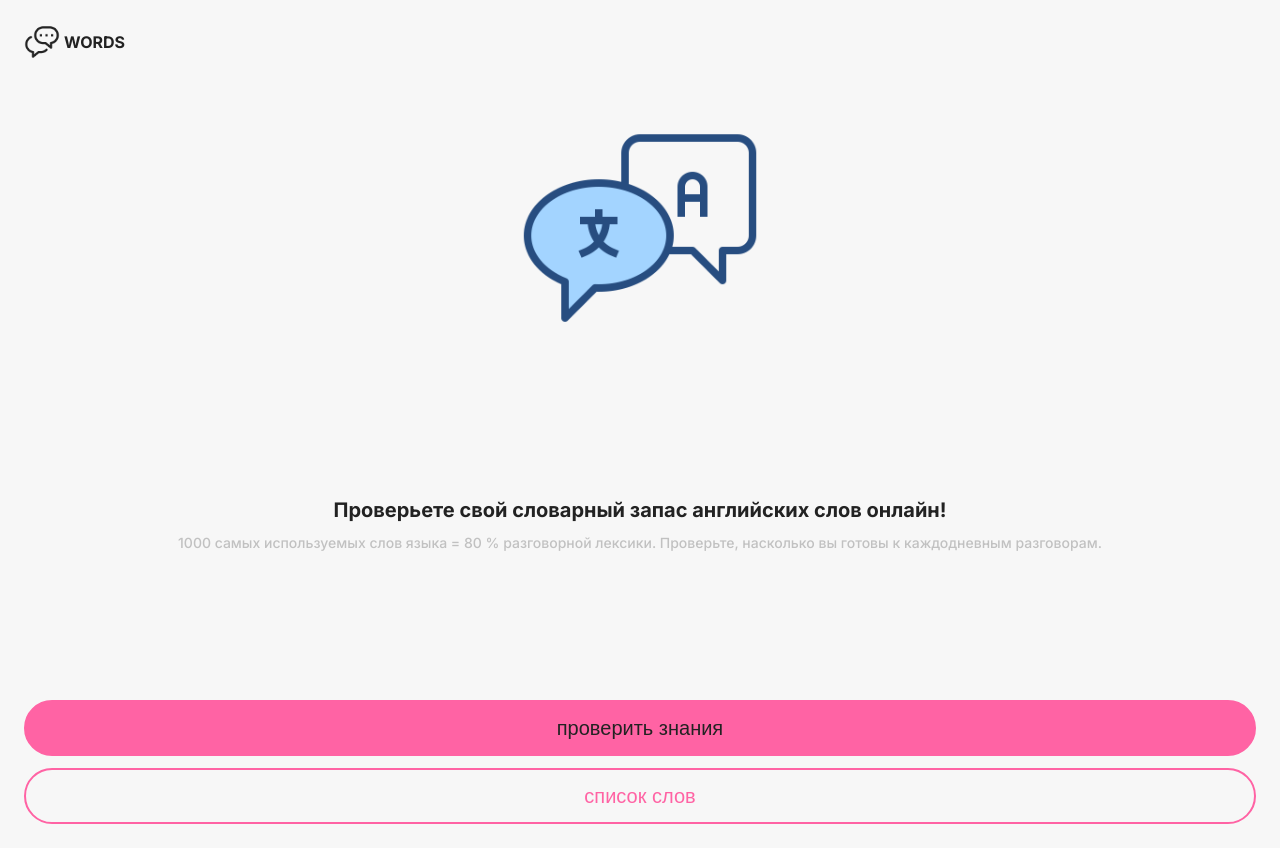
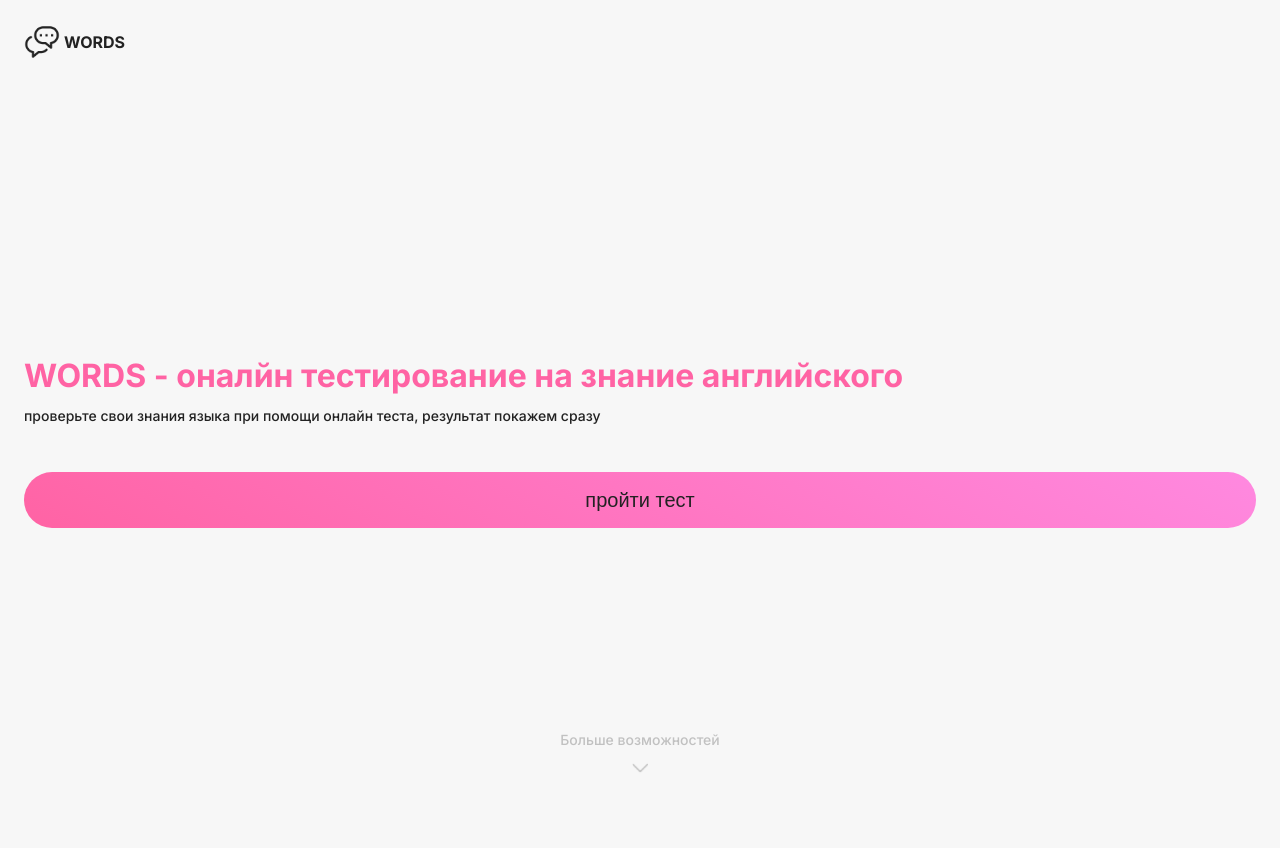
Before and after one commit to lletov/words, a React (Create React App) app: page /#/ in a window 1280 px wide. After the commit the page ends 800 px from the top, so only its background shows below. Built offline with nearby package versions, Linux system fonts and the light colour scheme.

Commit message:
feat: banner base style added

```diff
--- /dev/null
+++ b/src/components/Banner.jsx
@@ -0,0 +1,19 @@
+import React from 'react'
+import { Link } from 'react-router-dom'
+import arrow from './../assets/arrow-right.svg'
+
+export const Banner = () => {
+  return (
+    <div className='banner'>
+        <div className='group'>
+            <h4>WORDS - оналйн тестирование на знание английского</h4>
+            <p>проверьте свои знания языка при помощи онлайн теста, результат покажем сразу</p>
+        </div>
+        <Link to='/tests'><button className="btn-m accent">пройти тест</button></Link>
+        <div className='banner-more-btn'>
+            <p>Больше возможностей</p>
+            <img src={arrow}/>
+        </div>
+    </div>
+  )
+}
--- a/src/components/MainPage.jsx
+++ b/src/components/MainPage.jsx
@@ -1,11 +1,13 @@
 import React from 'react'
 import { Link } from 'react-router-dom';
 import banner from './../assets/banner.png'
+import { Banner } from './Banner';
 
 export const MainPage = () => {
   return (
     <div className='content'>
-      <div className="banner">
+      <Banner/>
+      {/* <div className="banner">
         <img src={banner}/>
         <div className="group">
           <h5>Проверьете свой словарный запас английских слов онлайн!</h5>
@@ -15,7 +17,7 @@ export const MainPage = () => {
           <Link to='/tests'><button className="btn-m accent">проверить знания</button></Link>
           <Link to='/wordslist'><button className="btn-m">список слов</button></Link>
         </div>
-      </div>
+      </div> */}
     </div>
   )
 }
--- a/src/components/NotFound.jsx
+++ b/src/components/NotFound.jsx
@@ -1,12 +1,12 @@
 import React from 'react'
 import satellite from './../assets/satellite.png'
-import cat from './../assets/cat.png'
+import notfound from './../assets/notfound.png'
 import { Link } from 'react-router-dom'
 
 export const NotFound = () => {
   return (
     <div className='not-found'>
-      <img src={cat}></img>
+      <img src={notfound}></img>
       <h3>Ой!</h3>
       <p>Похоже, такой страницы не существует или возникла ошибка</p>
       <Link to='/'><button className='btn-s'>на главную страницу</button></Link>
--- a/src/index.css
+++ b/src/index.css
@@ -3,6 +3,7 @@
 :root {
   --accent-color: #FF63A4;
   --accent-hover: #334CDB;
+  --accent-grad: #FF89E0;
   --light-color: #f7f7f7;
   --black: #222;
   --white: #fff;
@@ -80,17 +81,65 @@ h5 {
 }
 
 .banner{
+  /* position: relative; */
   display: flex;
   flex-direction: column;
-  /* gap: 24px; */
-  align-items: center;
-  text-align: center;
-  justify-content: space-between;
-  height: calc(100svh - 84px);
+  justify-content: center;
+  gap: 48px;
+  height: calc(100svh - 84px - 48px);
 }
 
 .banner img {
   width: 240px;
+}
+
+.banner h4{
+  color: var(--accent-color);
+}
+
+.banner p {
+  color: var(--black);
+}
+
+.banner-more-btn{
+  position: absolute;
+  bottom: 24px;
+  left: 50%;
+  display: flex;
+  flex-direction: column;
+  align-items: center;
+  gap: 12px;
+  /* width: 100%; */
+  transform: translate(-50%, 0%);
+  animation: more-animate 4s infinite ease-in-out;
+}
+
+.banner-more-btn img {
+  height: 16px;
+  width: 16px;
+  rotate: 90deg;
+}
+
+.banner-more-btn p {
+  color: var(--gray);
+}
+
+@keyframes more-animate {
+  0% {
+      bottom: 24px;
+  }
+  40% {
+    bottom: 24px;
+  }
+  50% {
+    bottom: 4px;
+  }
+  60% {
+    bottom: 24px;
+  }
+  100% {
+    bottom: 24px;
+  }
 }
 
 .group {
@@ -116,8 +165,10 @@ h5 {
 }
 
 .accent{
-  background-color: var(--accent-color);
+  /* background-color: var(--accent-color); */
+  background-image: linear-gradient(30deg, var(--accent-color), var(--accent-grad));
   color: var(--black);
+  border: none;
 }
 
 .test-btn {
@@ -281,7 +332,8 @@ h5 {
   border-radius: 2px;
 }
 ::-webkit-progress-value {
-  background-color: var(--accent-color);
+  /* background-color: var(--accent-color); */
+  background-image: linear-gradient(30deg, var(--accent-color), var(--accent-grad));
   border-radius: 2px;
 }
 
```
Also changed, not shown: src/assets/notfound.png (added).
